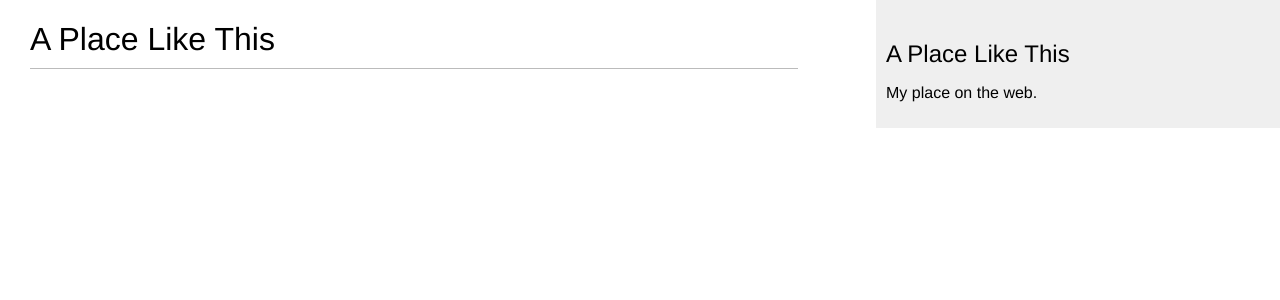
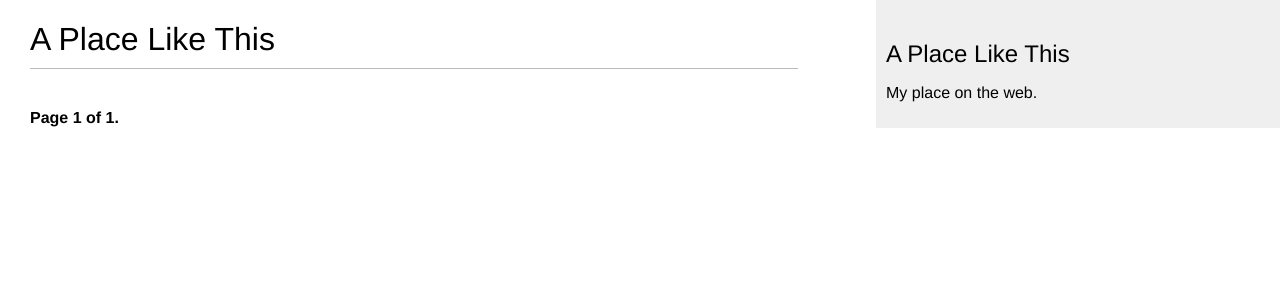
Before and after one commit to eskatonic/aplacelikthis, a Django app: page /aplacelikethis/ in a window 1280 px wide. Shown: the top 300 px of the page. Run offline with Django 3.2, Linux system fonts and the light colour scheme; data that the repository does not hold is empty.

Commit message:
Updated Post List view, fixed pagination

```diff
--- a/aplacelikethis/templates/aplacelikethis/post/list.html
+++ b/aplacelikethis/templates/aplacelikethis/post/list.html
@@ -15,5 +15,5 @@
 {{ post.body|truncatewords:30|linebreaks }}
 
 {% endfor %}
-
+    {% include "pagination.html" with page=page_obj %}
 {% endblock %}
--- /dev/null
+++ b/aplacelikethis/templates/pagination.html
@@ -0,0 +1,13 @@
+<div class="pagination">
+    <span class="step-links">
+        {% if page.has_previous %}
+        <a href="?page={{ page.previous_page_number }}">Previous</a>
+        {% endif %}
+        <span class="current">
+            Page {{ page.number }} of {{ page.paginator.num_pages }}.
+        </span>
+        {% if page.has_next %}
+        <a href="?page={{ page.next_page_number }}">Next</a>
+        {% endif %}
+    </span>
+</div>
--- a/aplacelikethis/urls.py
+++ b/aplacelikethis/urls.py
@@ -8,7 +8,8 @@ app_name = 'aplacelikethis'
 
 urlpatterns = [
     # post views
-    path('', views.post_list, name='post_list'),
+    # path('', views.post_list, name='post_list'),
+    path('', views.PostListView.as_view(), name='post_list'),
     # path converters:
     path('<int:year>/<int:month>/<int:day>/<slug:post>/',
          views.post_details,
--- a/aplacelikethis/views.py
+++ b/aplacelikethis/views.py
@@ -1,12 +1,33 @@
+from typing import List
+from django.core import paginator
 from django.shortcuts import render, get_object_or_404
+# Adding pagination to limit number of posts that appear at once:
+from django.core.paginator import Paginator, EmptyPage, PageNotAnInteger
+# Adding class-based views:
+from django.views.generic import ListView
 from .models import Post
 
+class PostListView(ListView):
+    queryset = Post.published.all()
+    context_object_name = 'posts'
+    paginate_by = 5
+    template_name = 'aplacelikethis/post/list.html'
 
-def post_list(request):
-    posts = Post.published.all()
-    return render(request,
-                  'aplacelikethis/post/list.html',
-                  {'posts': posts})
+# def post_list(request):
+#     object_list = Post.published.all()
+#     paginator = Paginator(object_list, 5)
+#     page = request.GET.get('page')
+#     try:
+#         posts = paginator.page(page)
+#     except PageNotAnInteger:
+#         posts = paginator.page(1)
+#     except EmptyPage:
+#         posts = paginator.page(paginator.num_pages)
+#     # posts = Post.published.all()
+#     return render(request,
+#                   'aplacelikethis/post/list.html',
+#                   {'page': page,
+#                   'posts': posts})
 
 
 def post_details(request, year, month, day, post):
```
